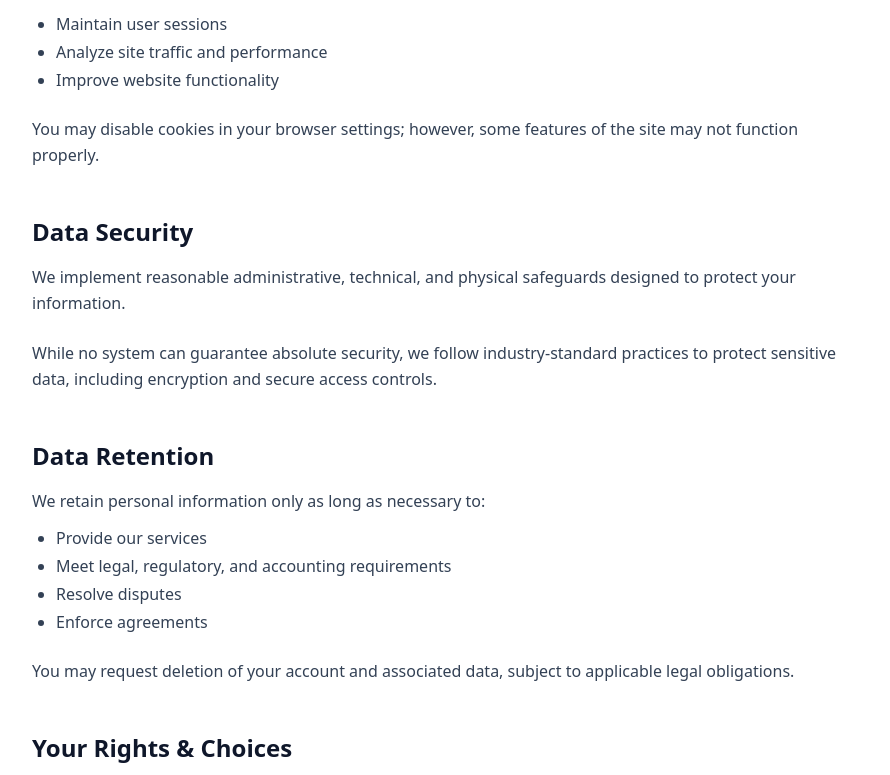
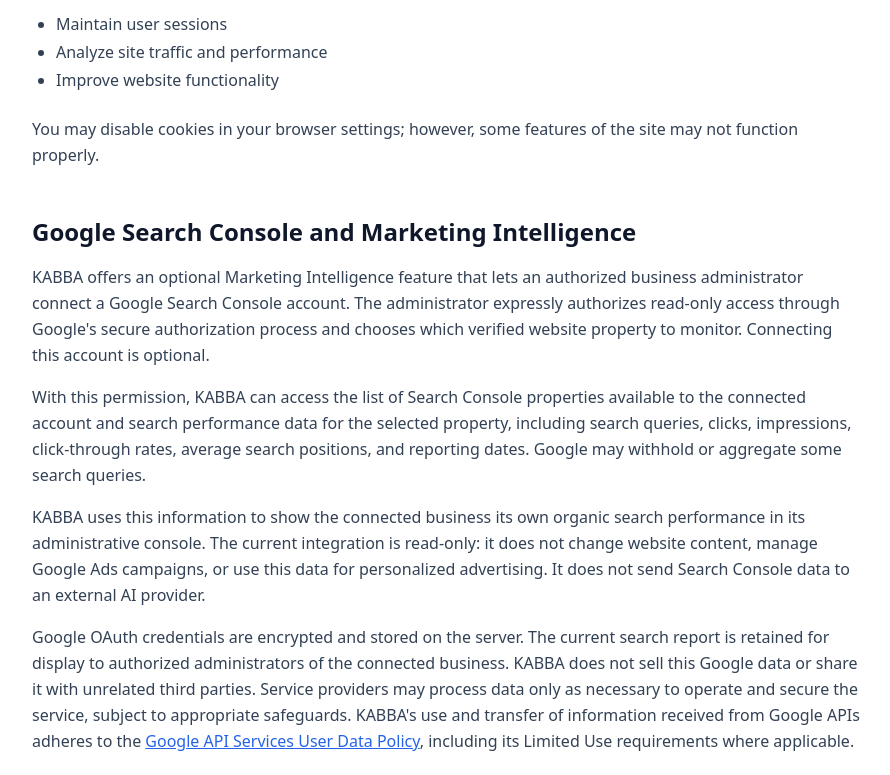
Before and after one commit to Kabba24ai/Kabba_Sales_Website, a React (Vite) app: page /privacy-policy in a window 1280 px wide. Shown: the part 2000-2775 px from the top of the page, without its empty margins (192-1082 px from the left). Built offline with nearby package versions, Linux system fonts and the light colour scheme; no server answers.

Commit message:
Update Kabba privacy policy for Google Search Console OAuth reporting

```diff
--- a/src/components/PrivacyPolicyPage.tsx
+++ b/src/components/PrivacyPolicyPage.tsx
@@ -44,7 +44,7 @@ export default function PrivacyPolicyPage({
 
       <main className="max-w-4xl mx-auto px-4 sm:px-6 lg:px-8 py-16">
         <h1 className="text-4xl font-bold text-slate-900 mb-2">Privacy Policy</h1>
-        <p className="text-slate-600 mb-12">Last updated: 12/20/2025</p>
+        <p className="text-slate-600 mb-12">Last updated: 11/24/2026</p>
 
         <div className="prose prose-slate max-w-none">
           <p className="text-slate-700 leading-relaxed mb-8">
@@ -150,6 +150,25 @@ export default function PrivacyPolicyPage({
           </section>
 
           <section className="mb-12">
+            <h2 className="text-2xl font-semibold text-slate-900 mb-4">Google Search Console and Marketing Intelligence</h2>
+            <p className="text-slate-700 leading-relaxed mb-4">
+              KABBA offers an optional Marketing Intelligence feature that lets an authorized business administrator connect a Google Search Console account. The administrator expressly authorizes read-only access through Google's secure authorization process and chooses which verified website property to monitor. Connecting this account is optional.
+            </p>
+            <p className="text-slate-700 leading-relaxed mb-4">
+              With this permission, KABBA can access the list of Search Console properties available to the connected account and search performance data for the selected property, including search queries, clicks, impressions, click-through rates, average search positions, and reporting dates. Google may withhold or aggregate some search queries.
+            </p>
+            <p className="text-slate-700 leading-relaxed mb-4">
+              KABBA uses this information to show the connected business its own organic search performance in its administrative console. The current integration is read-only: it does not change website content, manage Google Ads campaigns, or use this data for personalized advertising. It does not send Search Console data to an external AI provider.
+            </p>
+            <p className="text-slate-700 leading-relaxed mb-4">
+              Google OAuth credentials are encrypted and stored on the server. The current search report is retained for display to authorized administrators of the connected business. KABBA does not sell this Google data or share it with unrelated third parties. Service providers may process data only as necessary to operate and secure the service, subject to appropriate safeguards. KABBA's use and transfer of information received from Google APIs adheres to the <a href="https://developers.google.com/terms/api-services-user-data-policy" className="text-blue-600 hover:text-blue-700 underline" target="_blank" rel="noopener noreferrer">Google API Services User Data Policy</a>, including its Limited Use requirements where applicable.
+            </p>
+            <p className="text-slate-700 leading-relaxed">
+              Authorized administrators can disconnect Google Search Console from within Marketing Intelligence at any time. KABBA then attempts to revoke the authorization at Google and removes the stored Google credentials, selected property, and saved search report. Limited connection, security, and audit records may be retained for legitimate operational purposes. Any future use of Google data for additional features will require appropriate updated disclosures and authorization before it is enabled.
+            </p>
+          </section>
+
+          <section className="mb-12">
             <h2 className="text-2xl font-semibold text-slate-900 mb-4">Data Security</h2>
             <p className="text-slate-700 leading-relaxed mb-6">
               We implement reasonable administrative, technical, and physical safeguards designed to protect your information.
```
